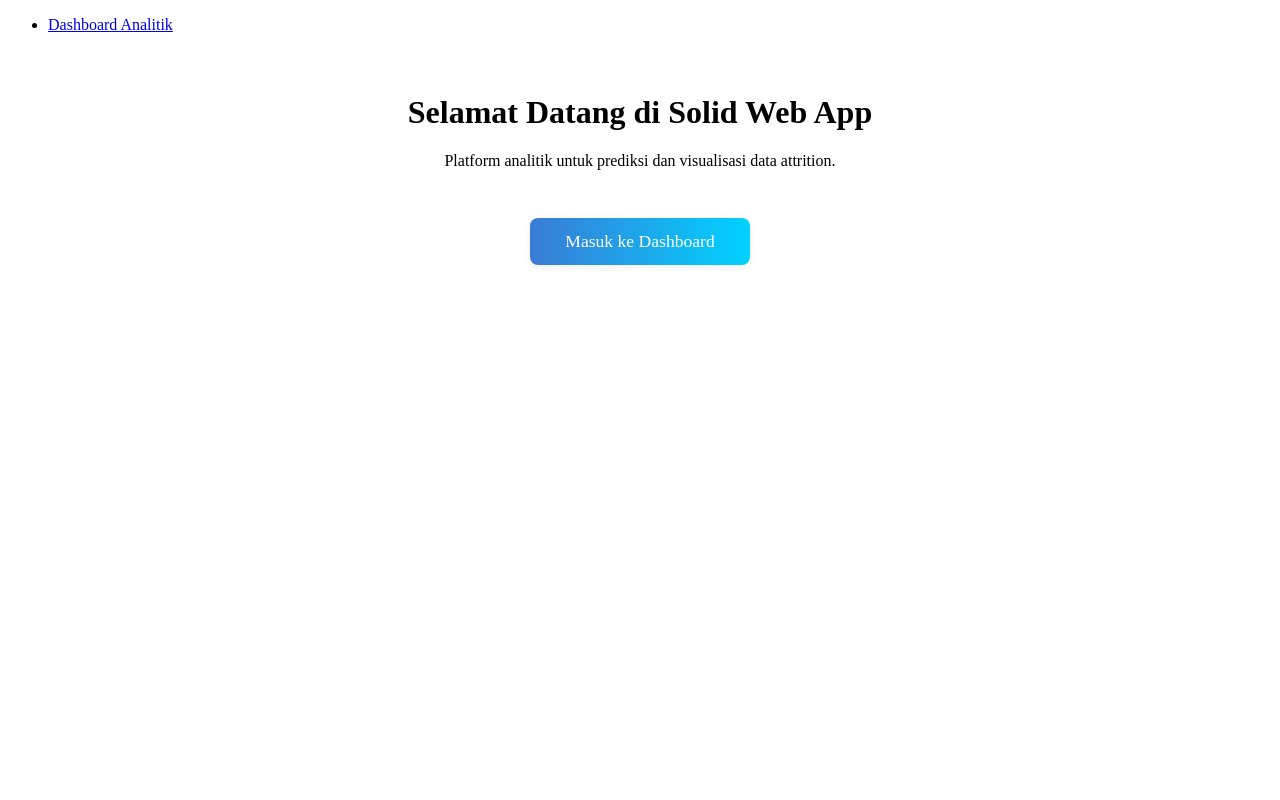
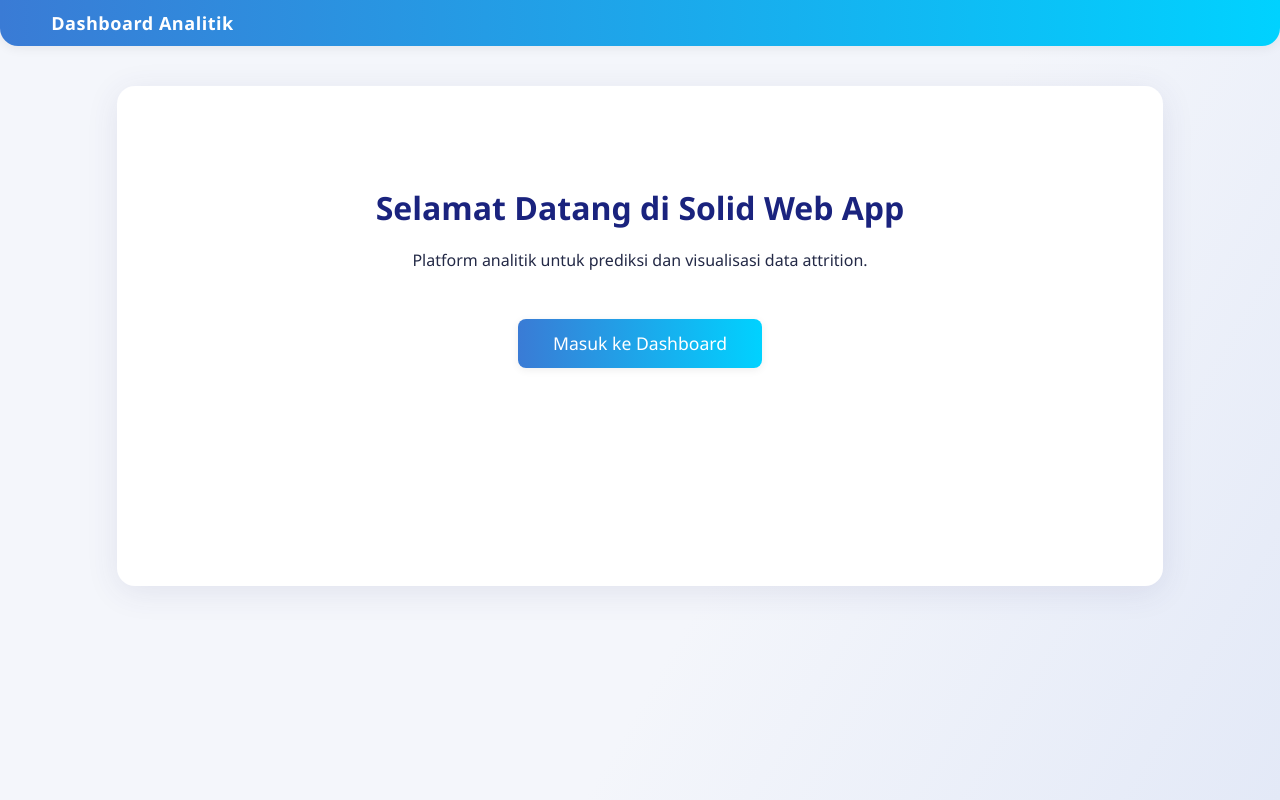
Before and after one commit to ElsaDwiAgresty/attrition-dsp, a Flask app: page / in a window 1280 px wide. Run offline with Flask 3, Linux system fonts and the light colour scheme.

Commit message:
perbaikan

```diff
--- a/static/style.css
+++ b/static/style.css
@@ -1,16 +1,19 @@
-/* General body styles */
+
 body {
 	font-family: 'Segoe UI', Arial, sans-serif;
-	background: #f4f6fb;
-	color: #222;
+	background: linear-gradient(120deg, #f4f6fb 60%, #e3e9f7 100%);
+	color: #232946;
 	margin: 0;
 	padding: 0;
+	min-height: 100vh;
 }
 
 nav {
 	background: linear-gradient(90deg, #3a7bd5 0%, #00d2ff 100%);
-	padding: 0.5rem 2rem;
-	box-shadow: 0 2px 8px rgba(0,0,0,0.04);
+	padding: 0.7rem 2.5rem;
+	box-shadow: 0 2px 12px rgba(0,0,0,0.07);
+	border-bottom-left-radius: 18px;
+	border-bottom-right-radius: 18px;
 }
 
 nav ul {
@@ -18,39 +21,113 @@
 	margin: 0;
 	padding: 0;
 	display: flex;
-	gap: 1.5rem;
+	gap: 2rem;
+	align-items: center;
 }
 
 nav ul li a {
 	color: #fff;
 	text-decoration: none;
-	font-weight: 500;
-	font-size: 1.1rem;
-	transition: color 0.2s;
+	font-weight: 600;
+	font-size: 1.13rem;
+	letter-spacing: 0.5px;
+	padding: 0.3rem 0.7rem;
+	border-radius: 6px;
+	transition: background 0.2s, color 0.2s;
 }
 
 nav ul li a:hover {
-	color: #ffe082;
+	background: #ffe082;
+	color: #1a237e;
 }
 
 main {
+	max-width: 950px;
+	margin: 2.5rem auto;
+	background: #fff;
+	border-radius: 18px;
+	box-shadow: 0 6px 32px rgba(60, 60, 120, 0.10);
+	padding: 2.5rem 3rem;
+	min-height: 420px;
+	animation: fadeIn 0.7s;
+}
+
+@keyframes fadeIn {
+	from { opacity: 0; transform: translateY(30px); }
+	to { opacity: 1; transform: none; }
+}
+
+h1, h2, h3 {
+	color: #1a237e;
+	font-weight: 700;
+	margin-bottom: 1.2rem;
+}
+
+a.button, .btn, button {
+	display: inline-block;
+	background: linear-gradient(90deg, #3a7bd5 0%, #00d2ff 100%);
+	color: #fff;
+	border: none;
+	border-radius: 8px;
+	padding: 0.9rem 2.3rem;
+	font-size: 1.08rem;
+	font-weight: 600;
+	box-shadow: 0 2px 8px rgba(0,0,0,0.08);
+	cursor: pointer;
+	transition: background 0.2s, transform 0.2s;
+	text-decoration: none;
+}
+a.button:hover, .btn:hover, button:hover {
+	background: #005fa3;
+	color: #fff;
+	transform: translateY(-2px) scale(1.03);
+}
+
+.dashboard-container {
+	display: flex;
+	flex-direction: column;
+	align-items: center;
+	margin-top: 2.5rem;
+}
+
+.iframe-wrapper {
+	width: 100%;
 	max-width: 900px;
-	margin: 2rem auto;
+	border-radius: 14px;
+	overflow: hidden;
+	box-shadow: 0 4px 24px rgba(60, 60, 120, 0.13);
+	background: #f4f6fb;
+}
+
+iframe {
+	width: 100%;
+	min-height: 500px;
+	border: none;
 	background: #fff;
-	border-radius: 12px;
-	box-shadow: 0 4px 24px rgba(60, 60, 120, 0.08);
-	padding: 2rem 2.5rem;
-	min-height: 400px;
+}
+
+/* Responsive Design */
+@media (max-width: 900px) {
+	main {
+		padding: 1.2rem 0.7rem;
+	}
+	.iframe-wrapper {
+		max-width: 100%;
+	}
 }
 
 @media (max-width: 600px) {
 	main {
-		padding: 1rem 0.5rem;
+		padding: 0.7rem 0.2rem;
 	}
 	nav {
 		padding: 0.5rem 1rem;
+		border-radius: 0 0 14px 14px;
 	}
 	nav ul {
 		gap: 0.7rem;
 	}
+	h1 {
+		font-size: 1.3rem;
+	}
 }
--- a/templates/base.html
+++ b/templates/base.html
@@ -3,6 +3,7 @@
 <head>
     <meta charset="UTF-8">
     <title>{% block title %}Solid Web App{% endblock %}</title>
+    <link rel="stylesheet" href="{{ url_for('static', filename='style.css') }}">
 </head>
 <body>
     <nav>
--- a/templates/dashboard_view.html
+++ b/templates/dashboard_view.html
@@ -3,8 +3,6 @@
 {% block content %}
 <h1>Laporan Analitik Produk</h1>
 <div class="dashboard-container">
-    <div class="iframe-wrapper">
-        <iframe width="900" height="1200" src="https://lookerstudio.google.com/embed/reporting/dcb06667-b619-4975-94d0-999994609829/page/CwAZF" frameborder="0" style="border:0" allowfullscreen sandbox="allow-storage-access-by-user-activation allow-scripts allow-same-origin allow-popups allow-popups-to-escape-sandbox"></iframe>
-    </div>
+    <iframe width="1366" height="768" src="https://lookerstudio.google.com/embed/reporting/111f8f0c-1f7a-47b0-819d-2e533dcb64fa/page/CwAZF" frameborder="0" style="border:0" allowfullscreen sandbox="allow-storage-access-by-user-activation allow-scripts allow-same-origin allow-popups allow-popups-to-escape-sandbox"></iframe>
 </div>
 {% endblock %}
```
